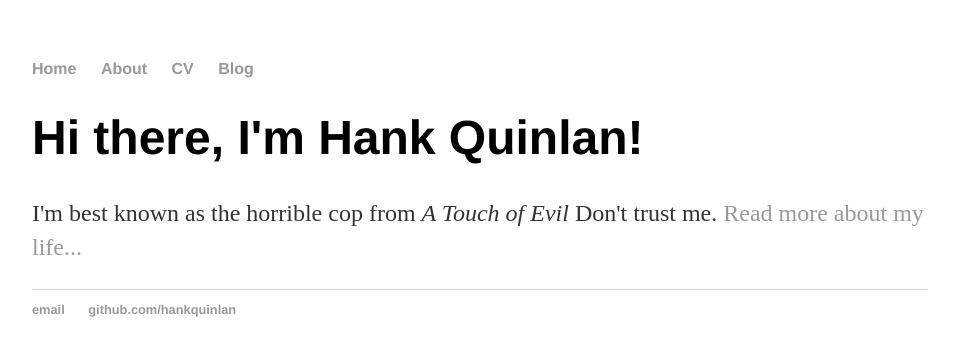
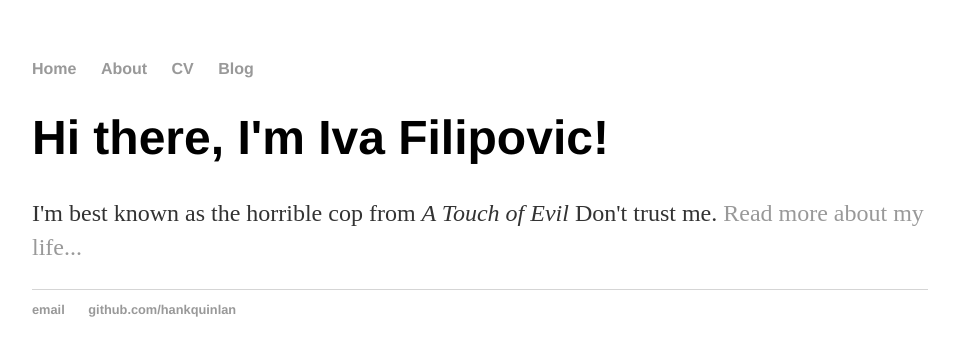
Before and after one commit to IvaFilipovic/IvaFilipovic.github.io, a Jekyll site: the page built from index.html, in a window 1280 px wide. Shown: the top 356 px of the page, without its empty margins (160-1115 px from the left). Built offline with Jekyll 4.4.1, drawn with Linux system fonts in a browser that asks for light colours.

Commit message:
Update index.html
Personalize

```diff
--- a/index.html
+++ b/index.html
@@ -1,8 +1,8 @@
 ---
 layout: default
-title: Hank Quinlan, Horrible Cop
+title: Iva Filipovic
 ---
 <div class="blurb">
-	<h1>Hi there, I'm Hank Quinlan!</h1>
+	<h1>Hi there, I'm Iva Filipovic!</h1>
 	<p>I'm best known as the horrible cop from <em>A Touch of Evil</em> Don't trust me. <a href="/about">Read more about my life...</a></p>
 </div><!-- /.blurb -->
```
